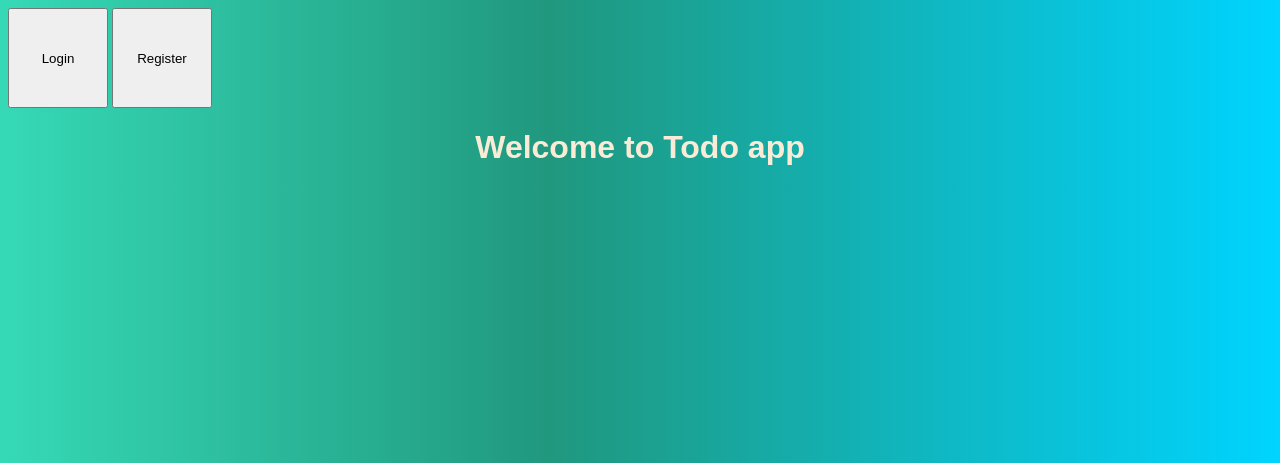
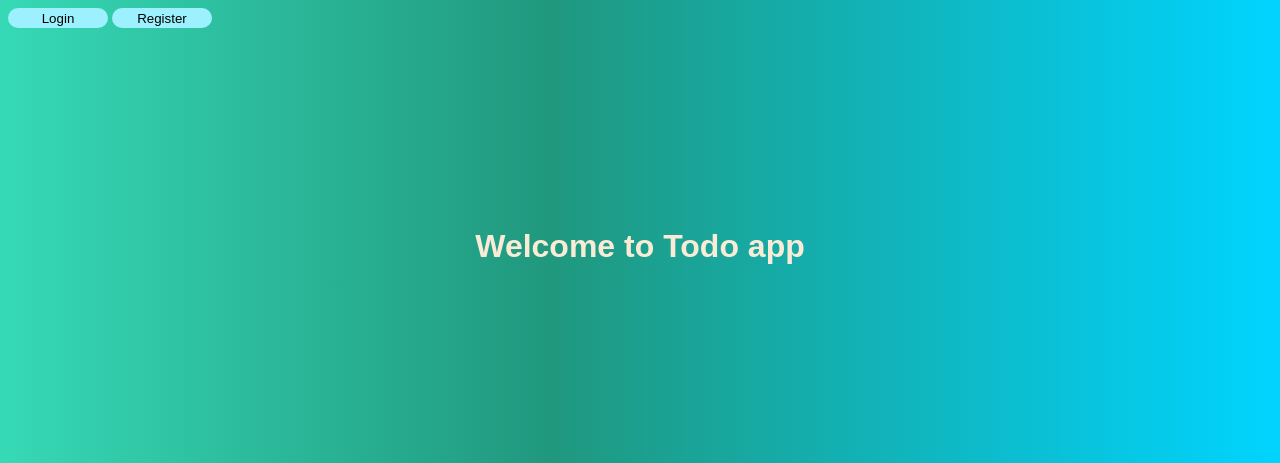
Before and after one commit to HiamKing/Todo_app, a Django app: page / in a window 1280 px wide. Shown: the top 463 px of the page. Run offline with Django 3.2, Linux system fonts and the light colour scheme.

Commit message:
done open.html

```diff
--- a/frontend/static/frontend/css/style.css
+++ b/frontend/static/frontend/css/style.css
@@ -37,6 +37,13 @@ h1, h2, h3, h4, h5, p, span, strike {
     color: #fff;
 }
 
+
+#opentitle {
+    text-align: center;
+    color:antiquewhite;
+    margin-top: 200px;
+}
+
 .flex-wrapper {
     display: flex;
 }
@@ -52,5 +59,18 @@ h1, h2, h3, h4, h5, p, span, strike {
 
 .loginbtn {
     width: 100px;
-    height: 100px;
+    height: 20px;
+    background-color: #9DF1FF;
+    font-family: 'Montserrat', sans-serif;
+    border: 2px;
+    border-radius: 50px;
 }
+
+.loginbtn:hover {
+	background: #00D2FF;
+	letter-spacing: 1px;
+	-webkit-box-shadow: 0px 5px 40px -10px rgba(0,0,0,0.57);
+	-moz-box-shadow: 0px 5px 40px -10px rgba(0,0,0,0.57);
+	box-shadow: 5px 40px -10px rgba(0,0,0,0.57);
+	transition: all 0.4s ease 0s;
+}
--- a/frontend/templates/frontend/open.html
+++ b/frontend/templates/frontend/open.html
@@ -15,7 +15,7 @@
         <button class="loginbtn" >Register</button>
     </div>
     <div>
-        <h1 style="text-align: center; color:antiquewhite; ">Welcome to Todo app</h1>
+        <h1 id="opentitle">Welcome to Todo app</h1>
     </div>
 </body>
 </html>
```
